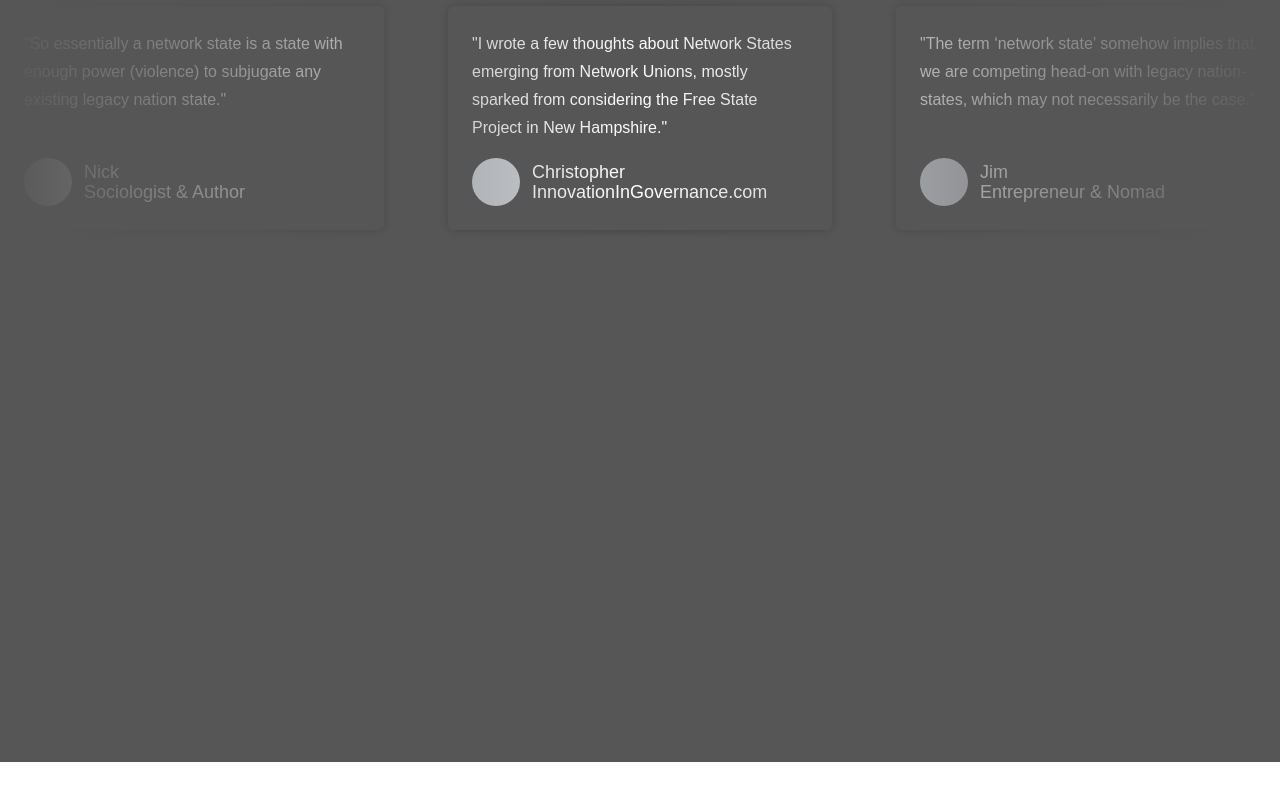
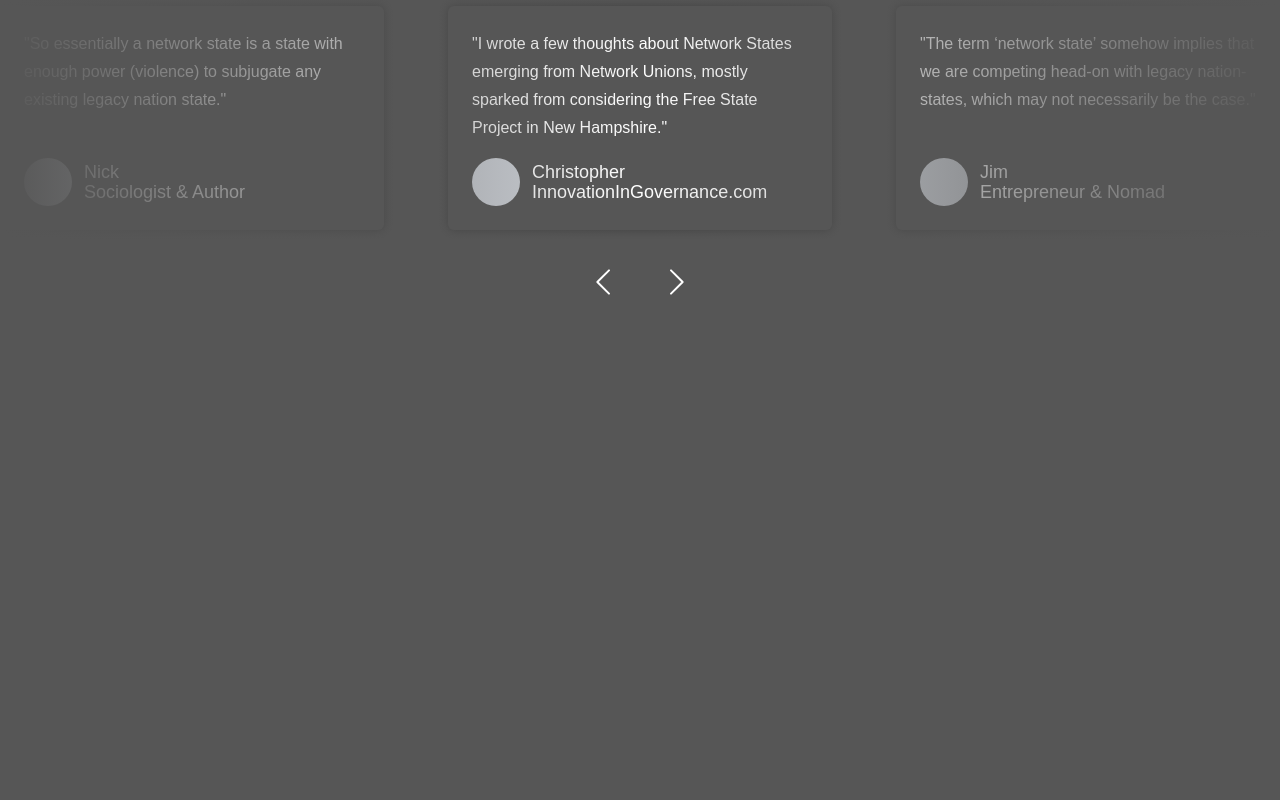
Before and after one commit to 1729ers/landing-page, an Angular app: page / in a window 1280 px wide. Shown: the part 1524-2324 px from the top of the page. Before the commit the page ends 2286 px from the top, so only its background shows below. Built offline with nearby package versions, Linux system fonts and the light colour scheme.

Commit message:
Added carousel arrows

```diff
--- a/src/app/components/quote-carousel/quote-carousel.component.html
+++ b/src/app/components/quote-carousel/quote-carousel.component.html
@@ -28,4 +28,12 @@
       author_bg="Entrepreneur & Nomad"
     ></app-quote-card>
   </div>
+  <div class="flex justify-center">
+    <button class="mx-4">
+      <img src="../../../assets/left.svg" alt="left" />
+    </button>
+    <button class="mx-4">
+      <img src="../../../assets/right.svg" alt="right" />
+    </button>
+  </div>
 </div>
```
Also changed, not shown: src/assets/left.svg (added), src/assets/right.svg (added).
